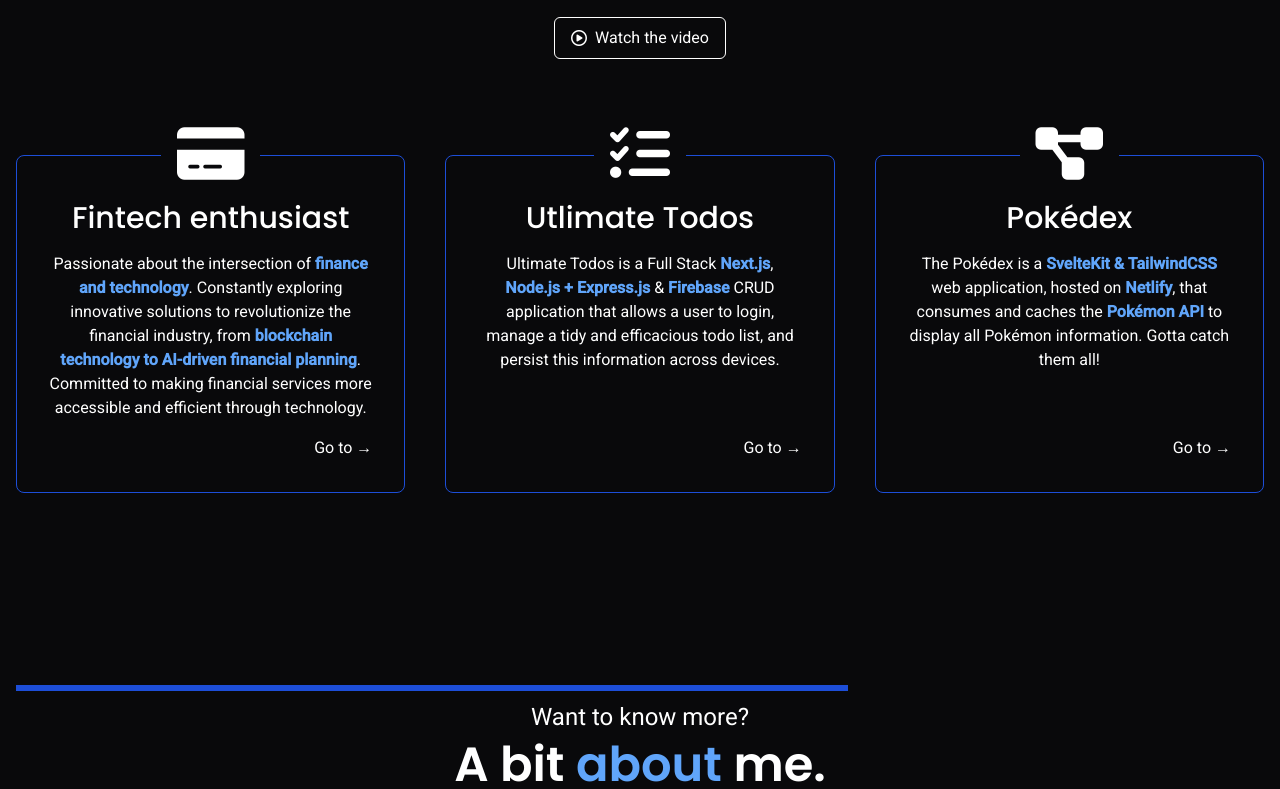
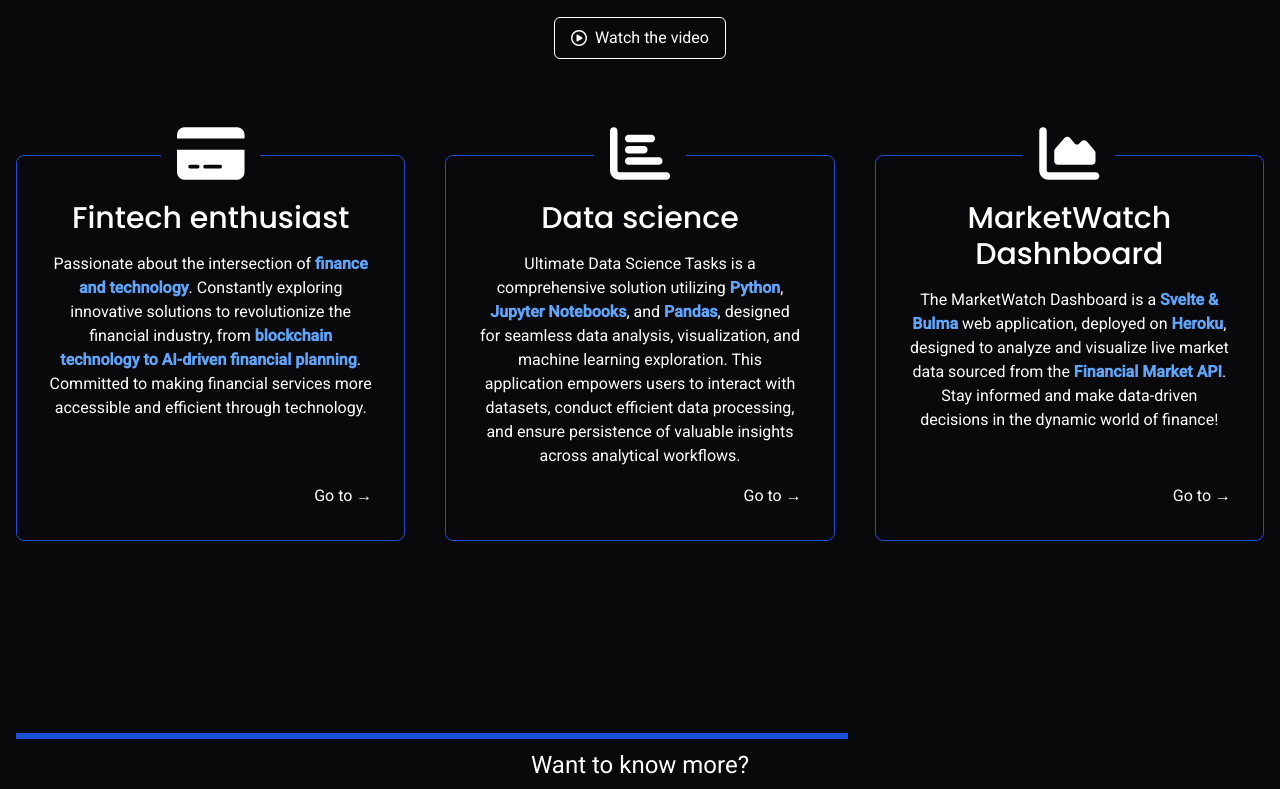
Before and after one commit to FrankiePaolo/frank.github.io, a SvelteKit app: page / in a window 1280 px wide. Shown: the part 840-1629 px from the top of the page. Built offline with nearby package versions, Linux system fonts and the light colour scheme.

Commit message:
Updated text

```diff
--- a/package.json
+++ b/package.json
@@ -1,5 +1,5 @@
 {
-	"name": "hughjass",
+	"name": "frankpaolo",
 	"version": "0.0.1",
 	"private": true,
 	"scripts": {
--- a/src/components/Footer.svelte
+++ b/src/components/Footer.svelte
@@ -17,10 +17,10 @@
         </div>
         <p class="mx-auto text-sm opacity-70">or</p>
         <p class="">Hugh_jass@gmail.com</p> -->
-        <p><b class="pr-2">Email</b>p.frankie977@gmail.com</p>
+        <p><b class="pr-2">Email</b>frankpaolo@proton.me</p>
         <p>
             <b class="pr-2">GitHub</b>
-            <a href=" " target="_blank" class="text-blue-400"
+            <a href="https://github.com/FrankiePaolo" target="_blank" class="text-blue-400"
                 >frank_castiglione<sup class=""
                     ><span class="text-xs scale-75 pl-0.5"
                         ><i
@@ -32,7 +32,7 @@
         </p>
         <p>
             <b class="pr-2">LinkedIn</b>
-            <a href=" " target="_blank" class="text-blue-400"
+            <a href="https://www.linkedin.com/in/francesco-paolo-c-80a374150/" target="_blank" class="text-blue-400"
                 >frank_castiglione<sup class=""
                     ><span class="text-xs scale-75 pl-0.5"
                         ><i
--- a/src/components/Main.svelte
+++ b/src/components/Main.svelte
@@ -9,14 +9,14 @@
                 "Passionate about the intersection of finance and technology. Constantly exploring innovative solutions to revolutionize the financial industry, from blockchain technology to AI-driven financial planning. Committed to making financial services more accessible and efficient through technology.",
         },
         {
-            name: "Utlimate Todos",
-            icon: "fa-solid fa-list-check",
+            name: "Data science",
+            icon: "fa-solid fa-bar-chart",
             description:
                 "Test for model robustness with customized test profiles and receive exhaustive reporting on the performance and potential vulnerabilities of your model.",
         },
         {
-            name: "Pokédex",
-            icon: "fa-solid fa-diagram-project",
+            name: "MarketWatch Dashnboard",
+            icon: "fa-solid fa-area-chart",
             description:
                 "Augment your datasets with our filters and dataset manipulations to ensure your models are trained on the highest quality datasets (coming soon).",
         },
@@ -117,26 +117,19 @@
             </Step>
             <Step step={steps[1]}>
                 <p>
-                    Ultimate Todos is a Full Stack <strong
-                        class="text-blue-400">Next.js</strong
-                    >,
-                    <strong class="text-blue-400">Node.js + Express.js</strong
-                    >
-                    & <strong class="text-blue-400">Firebase</strong> CRUD application
-                    that allows a user to login, manage a tidy and efficacious todo
-                    list, and persist this information across devices.
+                    Ultimate Data Science Tasks is a comprehensive solution utilizing <strong class="text-blue-400">Python</strong>,
+                    <strong class="text-blue-400">Jupyter Notebooks</strong>, and <strong class="text-blue-400">Pandas</strong>,
+                    designed for seamless data analysis, visualization, and machine learning exploration. This application empowers users to interact with datasets, conduct efficient data processing, and ensure persistence of valuable insights across analytical workflows.
                 </p>
             </Step>
             <Step step={steps[2]}>
                 <p>
-                    The Pokédex is a <strong class="text-blue-400"
-                        >SvelteKit & TailwindCSS</strong
+                    The MarketWatch Dashboard is a <strong class="text-blue-400"
+                        >Svelte & Bulma</strong
                     >
-                    web application, hosted on
-                    <strong class="text-blue-400">Netlify</strong>, that
-                    consumes and caches the
-                    <strong class="text-blue-400">Pokémon API</strong>
-                    to display all Pokémon information. Gotta catch them all!
+                    web application, deployed on
+                    <strong class="text-blue-400">Heroku</strong>, designed to analyze and visualize live market data sourced from the
+                    <strong class="text-blue-400">Financial Market API</strong>. Stay informed and make data-driven decisions in the dynamic world of finance!
                 </p>
             </Step>
         </div>
```
Also changed, not shown: 2 other files (tests, documents, lock files or other folders).
